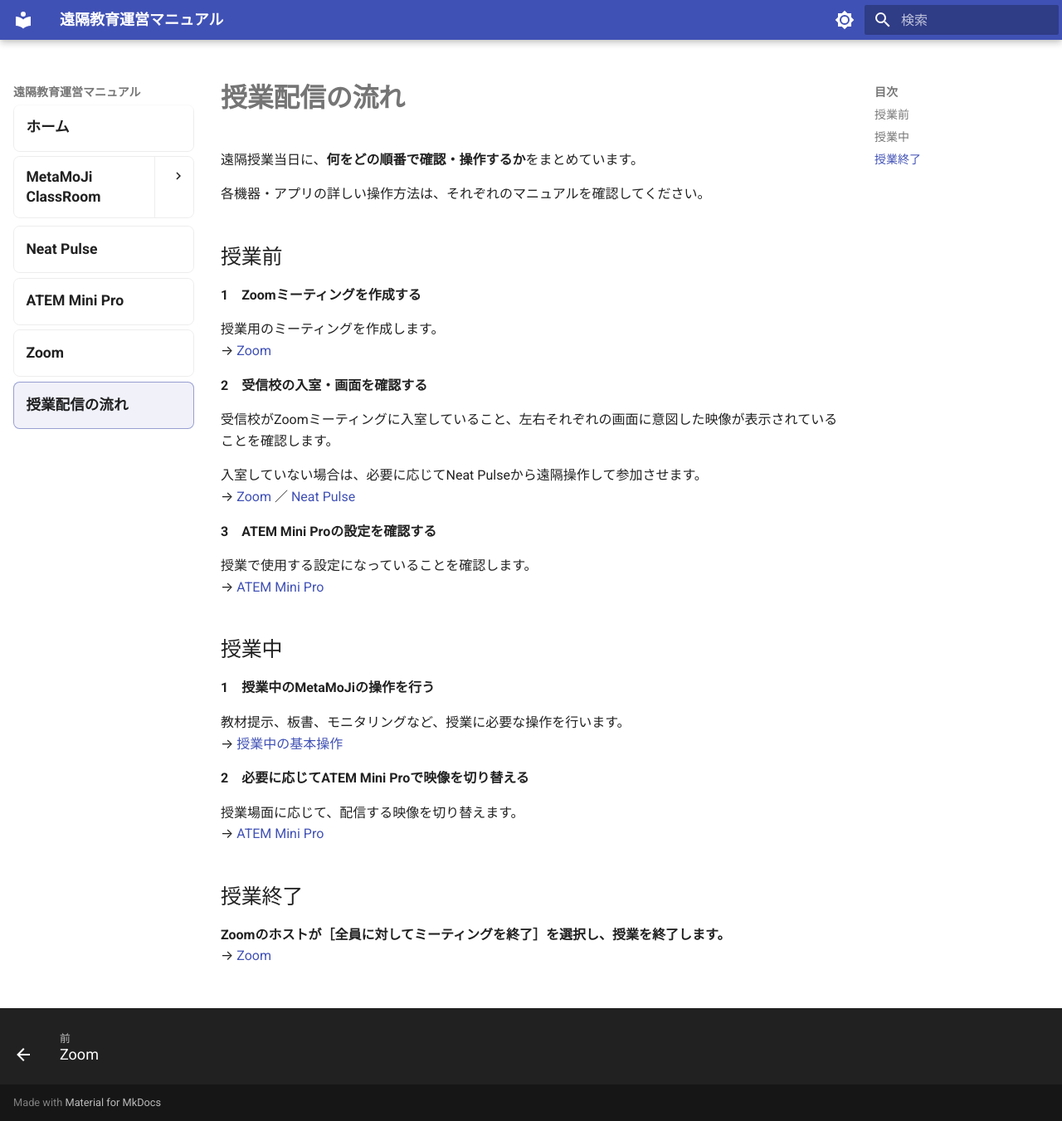
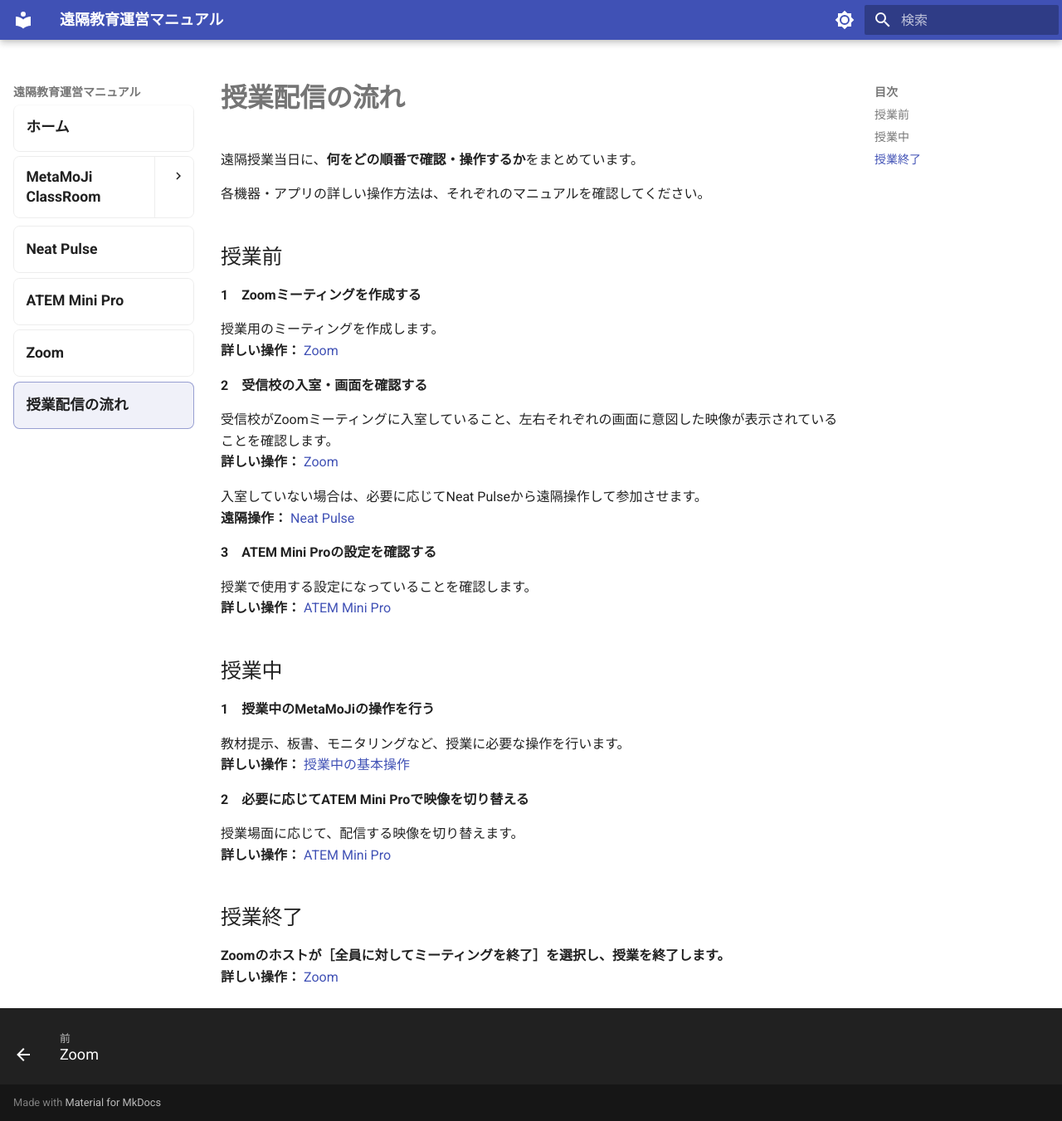
Before and after one commit to a-recs/remote-manual, an MkDocs documentation site: the page built from docs/lesson-flow/index.md, in a window 1280 px wide and 1351 px high. Shown: the whole window at 83% size. Built offline with MkDocs 1.6.1 and Material for MkDocs 9.7.7, drawn with Linux system fonts in a browser that asks for light colours.

Commit message:
Clarify lesson flow links

```diff
--- a/docs/lesson-flow/index.md
+++ b/docs/lesson-flow/index.md
@@ -9,33 +9,34 @@
 **1　Zoomミーティングを作成する**
 
 授業用のミーティングを作成します。
-→ [Zoom](../zoom/)
+**詳しい操作：** [Zoom](../zoom/)
 
 **2　受信校の入室・画面を確認する**
 
 受信校がZoomミーティングに入室していること、左右それぞれの画面に意図した映像が表示されていることを確認します。
+**詳しい操作：** [Zoom](../zoom/)
 
 入室していない場合は、必要に応じてNeat Pulseから遠隔操作して参加させます。
-→ [Zoom](../zoom/) ／ [Neat Pulse](../neat-pulse/)
+**遠隔操作：** [Neat Pulse](../neat-pulse/)
 
 **3　ATEM Mini Proの設定を確認する**
 
 授業で使用する設定になっていることを確認します。
-→ [ATEM Mini Pro](../atem-mini-pro/)
+**詳しい操作：** [ATEM Mini Pro](../atem-mini-pro/)
 
 ## 授業中
 
 **1　授業中のMetaMoJiの操作を行う**
 
 教材提示、板書、モニタリングなど、授業に必要な操作を行います。
-→ [授業中の基本操作](../metamoji/05-operation.md)
+**詳しい操作：** [授業中の基本操作](../metamoji/05-operation.md)
 
 **2　必要に応じてATEM Mini Proで映像を切り替える**
 
 授業場面に応じて、配信する映像を切り替えます。
-→ [ATEM Mini Pro](../atem-mini-pro/)
+**詳しい操作：** [ATEM Mini Pro](../atem-mini-pro/)
 
 ## 授業終了
 
 **Zoomのホストが［全員に対してミーティングを終了］を選択し、授業を終了します。**
-→ [Zoom](../zoom/)
+**詳しい操作：** [Zoom](../zoom/)
```
